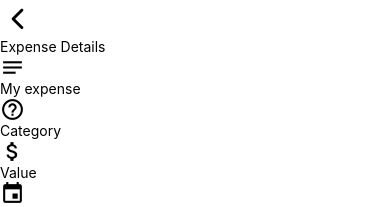
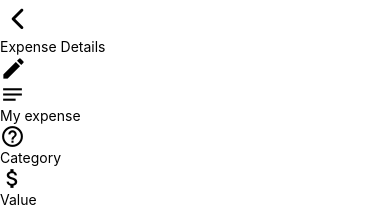
Before and after one commit to luiz-couto/budGet, a React Native app in the folder app/: screen / in a window 390 px wide. Shown: the top 207 px of the page. Built offline with nearby package versions, Linux system fonts and the light colour scheme.

Commit message:
edit button in Expense Details

```diff
--- a/app/src/pages/expense-details/index.tsx
+++ b/app/src/pages/expense-details/index.tsx
@@ -24,6 +24,13 @@ const ExpenseDetails = () => {
             onClick={() => console.log('left arrow button clicked')}
           >
             <FeatherIcon style={styles.icon_left} name={"chevron-left"} size={35} />
+          </PressableOpacity>
+        }
+        rightElement={
+          <PressableOpacity
+            onClick={() => console.log('edit button clicked')}
+          >
+            <Icon style={styles.default_icon} name={"mode-edit"} size={27} />
           </PressableOpacity>
         }
       />
```
